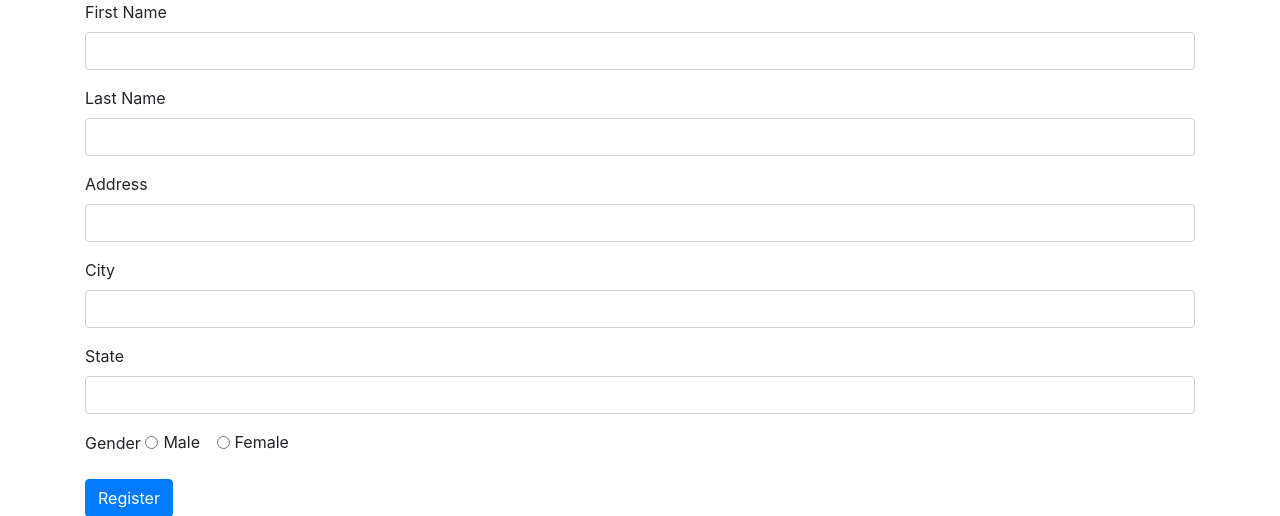
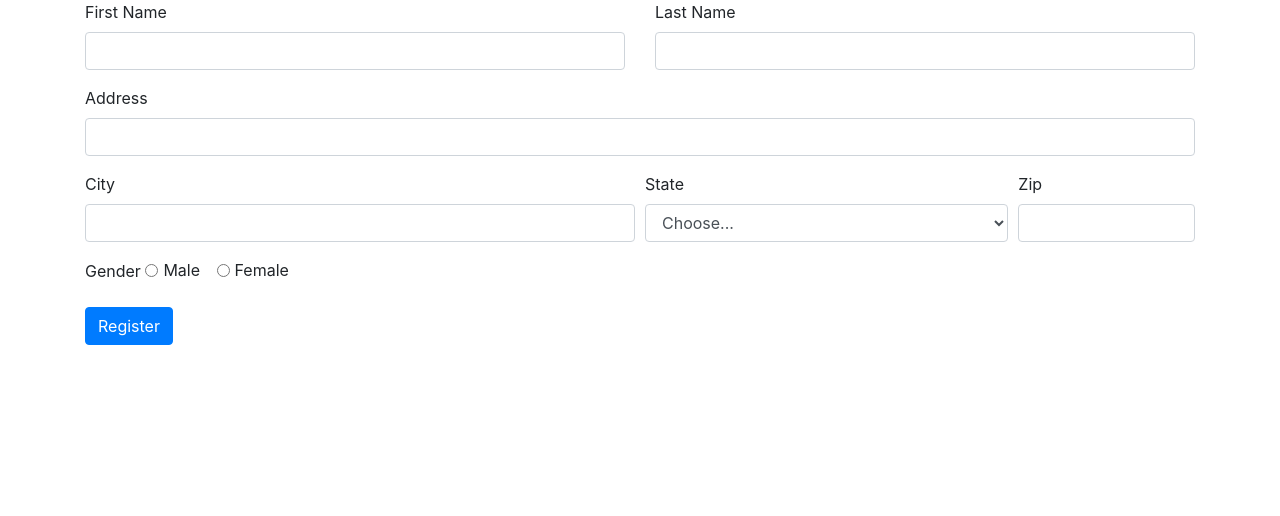
Before and after one commit to niconomicon/cps276, a PHP site: page / in a window 1280 px wide. Shown: the top 516 px of the page. Run offline with PHP 8.4, Linux system fonts and the light colour scheme.

Commit message:
formatted names and address fields

```diff
--- a/project1/index.php
+++ b/project1/index.php
@@ -14,27 +14,48 @@
     <div class="container">
         <form>
             <!--First & Last Name Fields-->
+            <div class="row">
+                <div class="col">
                     <div class="form-group">
                         <label for="fname">First Name</label>
                         <input type="text" class="form-control" id="fname">
                     </div>
+                </div>
+                <div class="col">
                     <div class="form-group">
                         <label for="lname">Last Name</label>
                         <input type="text" class="form-control" id="lname">
                     </div>
-            <!--Address Fields-->
+                </div>
+            </div>
+            <!--Address Field-->
             <div class="form-group">
                 <label for="address">Address</label>
                 <input type="text" class="form-control" id="address">
             </div>
-            <div class="form-group">
+            <!--City, State, Zip Fields-->
+            <div class="form-row">
+                <div class="form-group col-md-6">
                     <label for="city">City</label>
                     <input type="text" class="form-control" id="city">
                 </div>
-            <div class="form-group">
+                <div class="form-group col-md-4">
                     <label for="state">State</label>
-                <input type="text" class="form-control" id="state">
+                    <select id="state" class="form-control">
+                        <option selected>Choose...</option>
+                        <option>Connecticut</option>
+                        <option>New York</option>
+                        <option>Michigan</option>
+                        <option>Oregon</option>
+                        <option>California</option>
+                    </select>
                 </div>
+                <div class="form-group col-md-2">
+                    <label for="inputZip">Zip</label>
+                    <input type="text" class="form-control" id="inputZip">
+                </div>
+            </div>
+
             <!--Gender Radio Buttons-->
             <div class="form-group">
                 <label for="gender">Gender</label>
```
Lines whose indentation alone changed are shown as unchanged.
